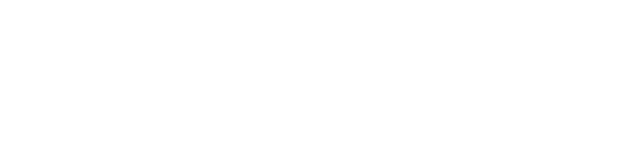
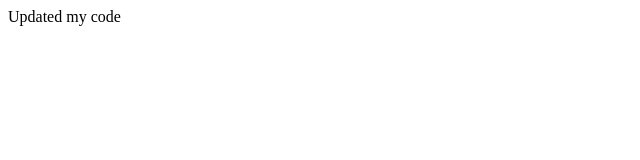
Before and after one commit to steph-query/Test-export, a plain HTML site: page index.html in a window 1280 px wide. Shown: the whole page, without its empty margins (0-640 px from the left). Drawn offline with Linux system fonts and the light colour scheme.

Commit message:
Created using Popcode: https://popcode.org

```diff
--- a/index.html
+++ b/index.html
@@ -4,6 +4,6 @@
         <title>Test export</title>
     </head>
     <body>
-
+        Updated my code
     </body>
 </html>
```
